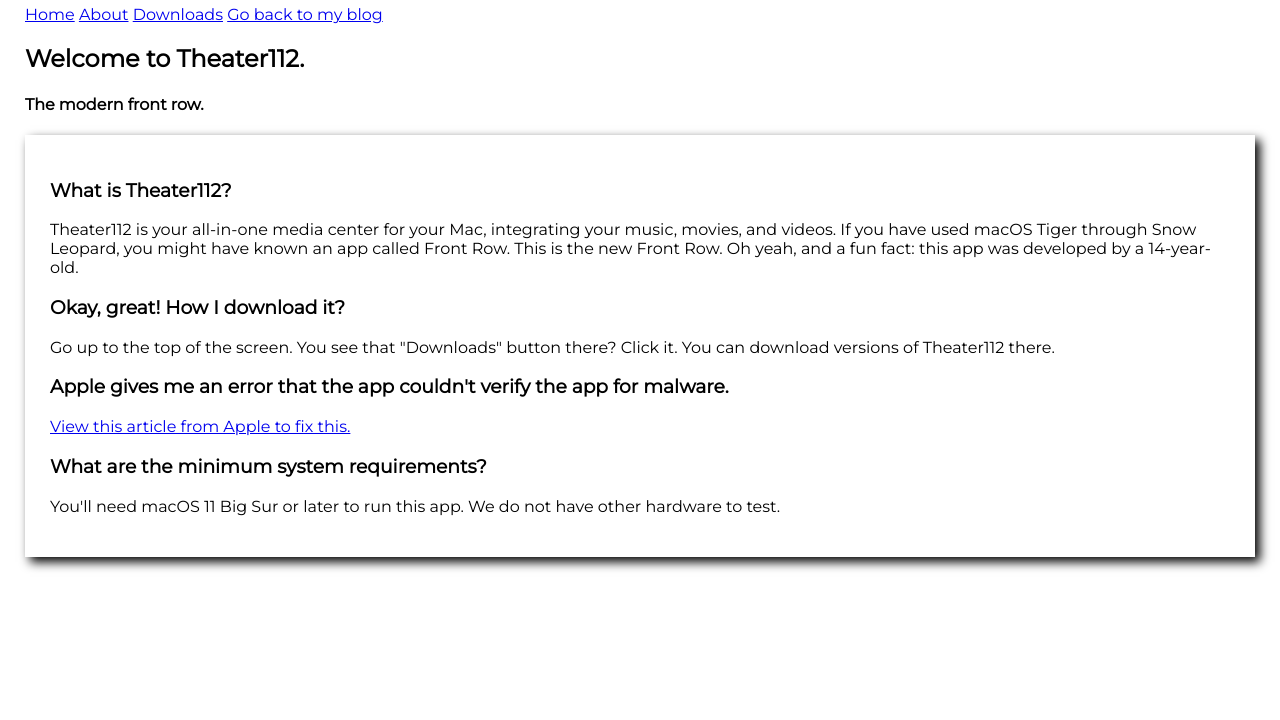
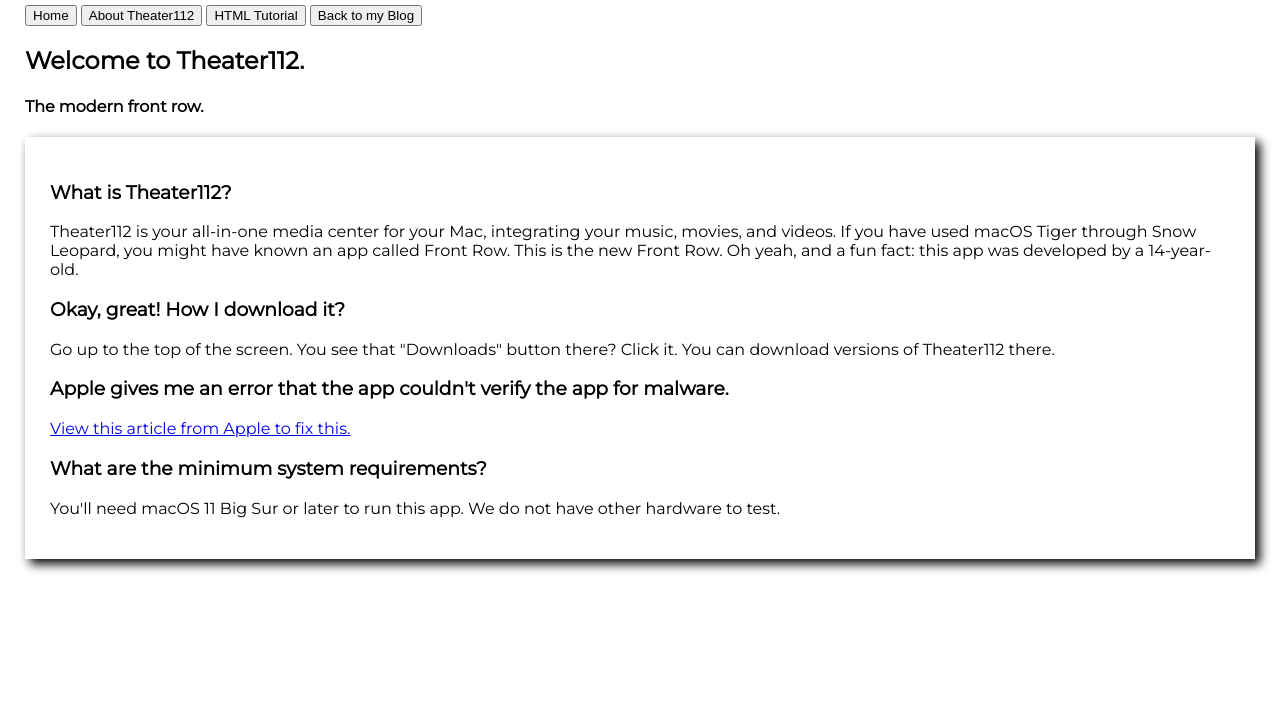
Before and after one commit to penn76/penn76.github.io, a plain HTML site: page theater112.html in a window 1280 px wide. Shown: the part 80-800 px from the top of the page. Drawn offline with Linux system fonts and the light colour scheme.

Commit message:
Update theater112.html

```diff
--- a/theater112.html
+++ b/theater112.html
@@ -20,10 +20,10 @@
       <h1>Theater112</h1>
     </header>
     <div class="navigation">
-      <a class="active" href="theater112.html">Home</a>
-      <a href="about112.html">About</a>
-      <a href="download112.html">Downloads</a>
-      <a href="index.html">Go back to my blog</a>
+      <button onclick="document.location='theater112.html'">Home</button>
+      <button onclick="document.location='about112.html'">About Theater112</button>
+      <button onclick="document.location='download112.html'">HTML Tutorial</button>
+      <button onclick="document.location='index.html'">Back to my Blog</button>
     </div>
     <div class="welcome">
       <h2>Welcome to Theater112.</h2>
```
